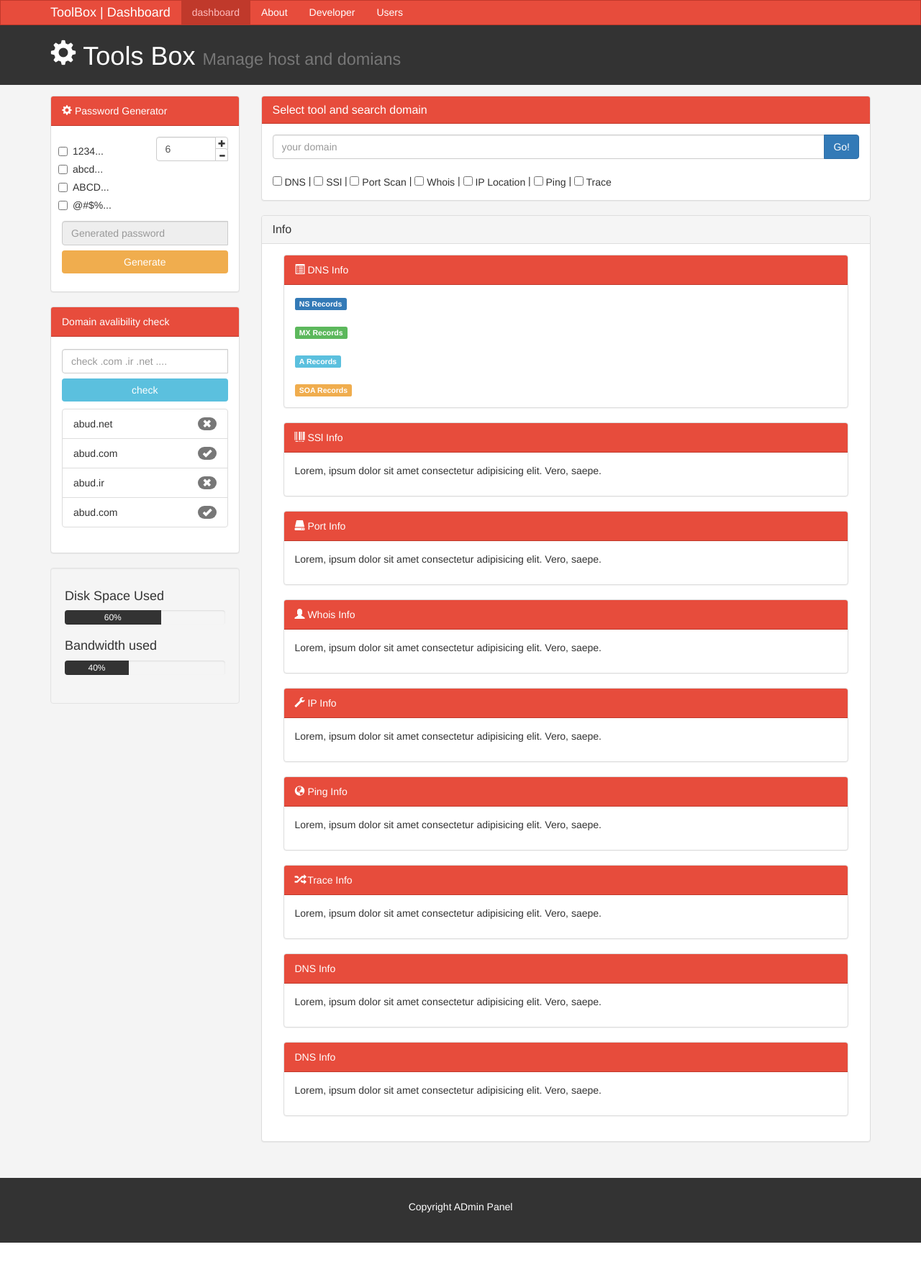
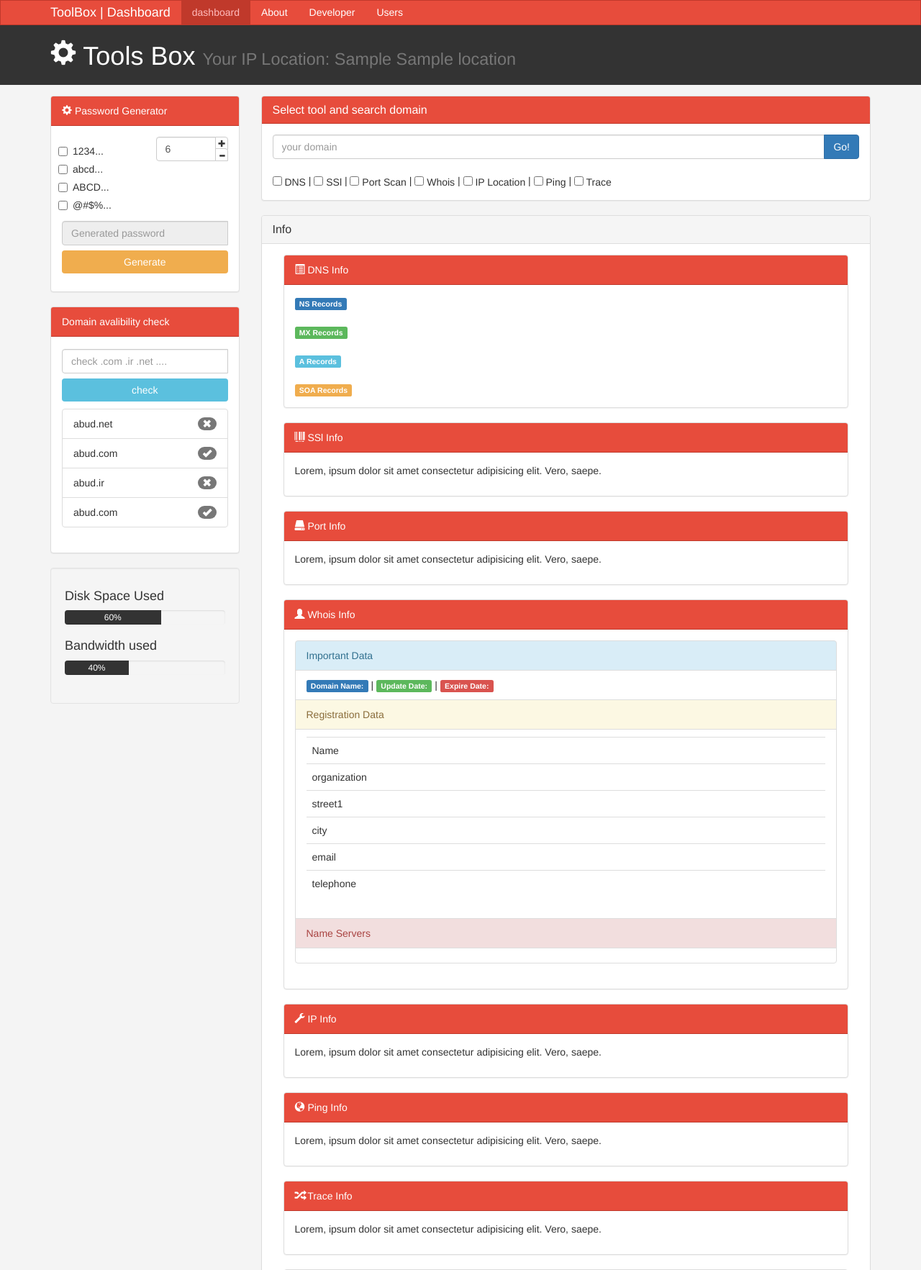
Before and after one commit to tcpzix/hosting_tools, a Flask app: template templates/index.html in a window 1280 px wide. Shown: the top 1765 px of the page at 72% size. Before the commit the page ends 1727 px from the top, so only its background shows below. Run offline with Flask 2, Linux system fonts and the light colour scheme; the template is opened without the code that fills it: most values are stand-ins (such as "Sample title", 1, 10 or a date in 2020); some libraries are stand-ins or nearby versions.

Commit message:
add whois function

```diff
--- a/run.py
+++ b/run.py
@@ -1,6 +1,6 @@
 from flask import Flask, render_template, request
 import json
-import dns.resolver
+import ipinfo
 import subprocess
 
 app = Flask(__name__)
@@ -8,7 +8,11 @@
 
 @app.route('/')
 def hello():
-    return render_template('index.html')
+    # get userr ip
+    user_ip = request.remote_addr
+    # get user ip location
+    user_location = iplocation('217.218.8.246')
+    return render_template('index.html', ip=user_ip ,location=user_location.city)
 
 
 
@@ -19,18 +23,20 @@
     # exclude " from string
     domain = data['domain'].strip('"')
     tools = data['tools']
-
     result = {}
-
     if 'dns' in tools:
         dnsrecords = dnscheck(domain)
         result.update({'DNS':dnsrecords})
-
     return result
 
 
 
-
+# get ip Location wit ipinfo.io api
+def iplocation(ip):
+    token = 'f1959802f790e3'
+    handler = ipinfo.getHandler(token)
+    result = handler.getDetails(ip)
+    return result
 
 
 
--- a/static/js/custom_script.js
+++ b/static/js/custom_script.js
@@ -24,43 +24,45 @@
     return value;
 }
 
+
+
+
+// main func for tools
 function toolsCheck() {
     // get domain and tools checkboxes value
-    const domain = JSON.stringify(getInputValue('tools-check-input'));
-    const tools = JSON.stringify(getCheckboxesValue('tool-checkbox'));
+    const domain = getInputValue('tools-check-input');
+    const tools = getCheckboxesValue('tool-checkbox');
+
+    if (tools.includes('whois'))
+    {
+       whois(domain);
+
+
+    }
 
     url = 'tools_check';
     data = {
-        'domain' : domain,
-        'tools' : tools
+        'domain' : JSON.stringify(domain),
+        'tools' : JSON.stringify(tools)
     }
 
-    let sendData = ajaxGet(url, data);
+    let sendData = ajaxPost(url, data);
     sendData.done(function(data) {
         console.log(data);
-        let values = Object.keys(data).map(function(key){
-            return data[key];
-        });
-        appendData(values);
+
+        document.getElementById('ns-record').innerHTML= data.DNS.NS;
+        document.getElementById('mx-record').innerHTML = data.DNS.MX;
+        document.getElementById('a-record').innerHTML = data.DNS.A;
+        document.getElementById('soa-record').innerHTML = data.DNS.SOA;
+
+
+
     });
 }
 
 
-function appendData(data) {
-    let ns = document.getElementById('ns-record');
-    let mx = document.getElementById('mx-record');
-    let a = document.getElementById('a-record');
-    let soa = document.getElementById('soa-record');
-    for (var i = 0; i < data.length; i++) {
-        ns.innerHTML = data[i].NS
-        mx.innerHTML = data[i].MX
-        a.innerHTML = data[i].A
-        soa.innerHTML = data[i].SOA
-
-    }
-}
-
-function ajaxGet(url, data) {
+// send ajax post req to server
+function ajaxPost(url, data) {
     return $.ajax({
         url: window.origin+'/'+url,
         data: JSON.stringify(data),
@@ -70,4 +72,54 @@
     });
 }
 
-getInputValue('tools-check-input');
+
+
+
+// get whois data and show to the dom
+function whois(domain) {
+    let xhttp = new XMLHttpRequest();
+    xhttp.onreadystatechange = function() {
+        if (this.readyState == 4 && this.status == 200) {
+        const answer = JSON.parse(this.responseText);
+       let domainName,
+        technicalContact,
+        hostNames,
+        updatedDate,
+        expiresDate,
+        administrativeContact
+        // becuse of deffirent answer base on domain
+        if(domain.includes('ir'))
+        {
+            domainName = answer.WhoisRecord.domainName;
+            technicalContact = answer.WhoisRecord.registryData.technicalContact;
+            hostNames = answer.WhoisRecord.registryData.nameServers.hostNames;
+            updatedDate = answer.WhoisRecord.registryData.updatedDate;
+            expiresDate = answer.WhoisRecord.registryData.expiresDate;
+            administrativeContact = answer.WhoisRecord.registryData.administrativeContact;
+        } else {
+            domainName = answer.WhoisRecord.registryData.domainName;
+            technicalContact = answer.WhoisRecord.technicalContact;
+            hostNames = answer.WhoisRecord.nameServers.hostNames;
+            updatedDate = answer.WhoisRecord.updatedDate;
+            expiresDate = answer.WhoisRecord.expiresDate;
+            administrativeContact = answer.WhoisRecord.administrativeContact;
+
+        }
+        // inser data to the dom
+        document.getElementById('whois-domain').innerHTML = domainName;
+        document.getElementById('whois-update').innerHTML = updatedDate;
+        document.getElementById('whois-expire').innerHTML = expiresDate;
+        document.getElementById('whois-name').innerHTML = technicalContact.name;
+        document.getElementById('whois-org').innerHTML = administrativeContact.organization;
+        document.getElementById('whois-street').innerHTML = administrativeContact.street1;
+        document.getElementById('whois-city').innerHTML = administrativeContact.city;
+        document.getElementById('whois-email').innerHTML = technicalContact.email;
+        document.getElementById('whois-phone').innerHTML = administrativeContact.telephone;
+        document.getElementById('whois-ns').innerHTML = hostNames;
+        }
+    };
+    // api url
+    xhttp.open("GET", `https://www.whoisxmlapi.com/whoisserver/WhoisService?apiKey=at_mHEbeZYigz4NO4pjtlEyPGKTJOB20&domainName=${domain}&outputFormat=JSON`, true);
+    xhttp.send();
+
+}
--- a/templates/index.html
+++ b/templates/index.html
@@ -39,7 +39,7 @@
       <div class="container">
         <div class="row">
           <div class="col-md-10">
-            <h1><span class="glyphicon glyphicon-cog" aria-hidden="true"></span> Tools Box <small>Manage host and domians</small></h1>
+            <h1><span class="glyphicon glyphicon-cog" aria-hidden="true"></span> Tools Box <small>Your IP Location: {{ ip }} {{ location }}</small></h1>
           </div>
         </div>
       </div>
@@ -271,8 +271,60 @@
                       <span class="glyphicon glyphicon-user
                         "></span> Whois Info
                       </div>
-                    <div class="panel-body">
-                      <p>Lorem, ipsum dolor sit amet consectetur adipisicing elit. Vero, saepe.</p>
+                    <div class="panel-body" id="whois-output">
+                      <ul class="list-group">
+                        <li class="list-group-item list-group-item-info">Important Data</li>
+                        <li class="list-group-item">
+                          <tr>
+                            <td><span class="label label-primary">Domain Name:</span></td>
+                            <td><strong class="text-uppercase" id="whois-domain"></strong></td>
+                          </tr>
+                          |
+                          <tr>
+                            <td><span class="label label-success">Update Date:</span></td>
+                            <td><strong class="text-uppercase" id="whois-update"></strong></td>
+                          </tr>
+                          |
+                          <tr>
+                            <td><span class="label label-danger">Expire Date:</span></td>
+                            <td><strong id="whois-expire"></strong></td>
+                          </tr>
+                        </li>
+                        <li class="list-group-item list-group-item-warning">Registration Data</li>
+                        <li class="list-group-item">
+                          <table class="table">
+                            <tbody>
+                              <tr>
+                                <td>Name</td>
+                                <td id="whois-name"></td>
+                              </tr>
+                              <tr>
+                                <td>organization</td>
+                                <td id="whois-org"></td>
+                              </tr>
+                              <tr>
+                                <td>street1</td>
+                                <td id="whois-street"></td>
+                              </tr>
+                              <tr>
+                                <td>city</td>
+                                <td id="whois-city"></td>
+                              </tr>
+                              <tr>
+                                <td>email</td>
+                                <td id="whois-email"></td>
+                              </tr>
+                              <tr>
+                                <td>telephone</td>
+                                <td id="whois-phone"></td>
+                              </tr>
+                            </tbody>
+                          </table>
+                        </li>
+                        <li class="list-group-item list-group-item-danger">Name Servers</li>
+                        <li class="list-group-item" id="whois-ns">
+                        </li>
+                      </ul>
                     </div>
                   </div>
                 </div>
```
Also changed, not shown: 1 other file.
